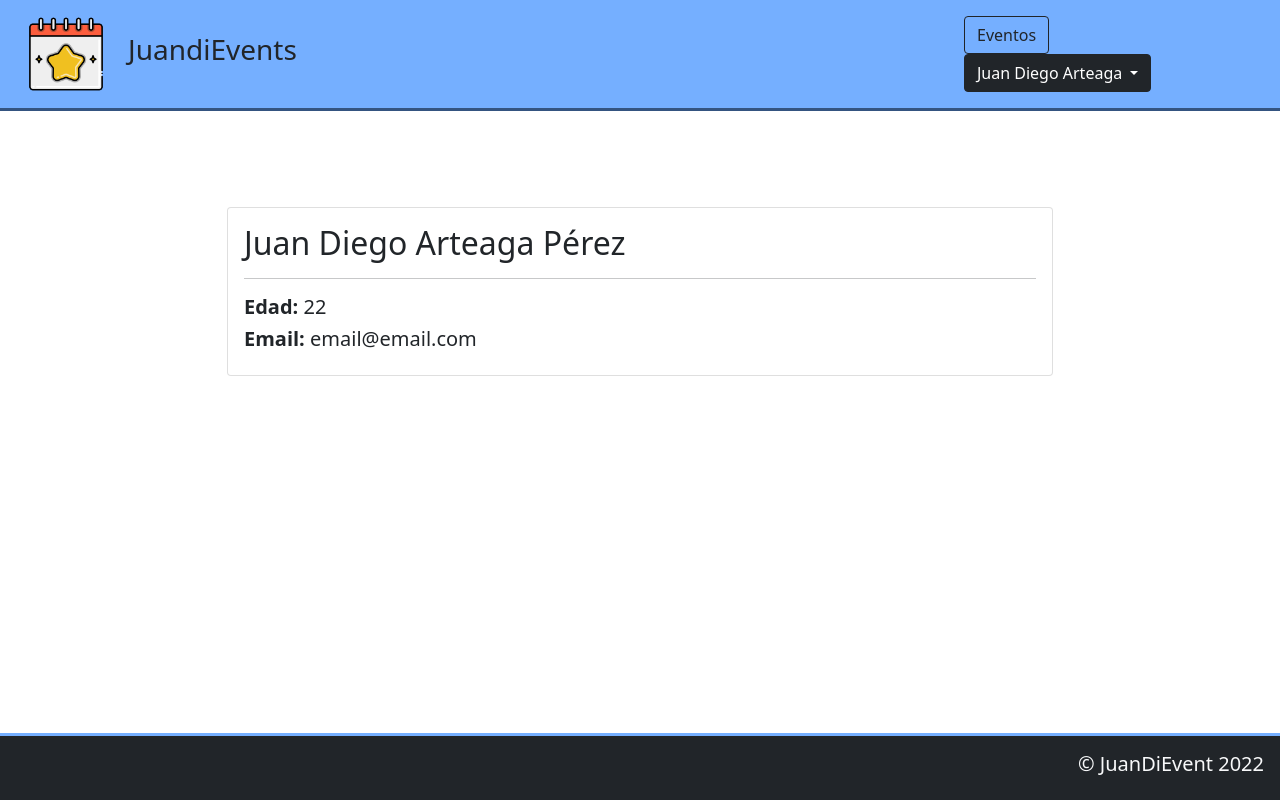
After one commit to juandixdd/php_crud_final_eventos, a PHP site: page /profile.php in a window 1280 px wide. The commit adds this page. Run offline with PHP 8.4, Linux system fonts and the light colour scheme.

Commit message:
Se agrega perfil de usuario y boton de eventos

```diff
--- a/index.php
+++ b/index.php
@@ -1,6 +1,6 @@
 <?php include 'template/header.php'; ?>
 
-<div class="container">
+<div class="container" style="margin-bottom: 100px;">
     <div class="row justify-content-center m-5">
         <div class="col-md-6 mt-5">
             <div class="card">
--- a/principalPage.php
+++ b/principalPage.php
@@ -1,6 +1,6 @@
 <?php include 'template/header.php'; ?>
 
-<div class="container mt-5 mb-5">
+<div class="container mt-5" style="margin-bottom: 100px;">
     <div class="row">
         <div class="card">
             <div class="card-body">
--- /dev/null
+++ b/profile.php
@@ -0,0 +1,21 @@
+<?php include 'template/header.php'; ?>
+
+<!-- ? profile -->
+
+<div class="container" style="margin-bottom: 100px;">
+    <div class="row justify-content-center m-5">
+        <div class="col-md-10 mt-5">
+            <div class="card">
+                <div class="card-body">
+                    <h2 class="card-title">Juan Diego Arteaga Pérez</h2>
+                    <hr>
+                    <h5><b>Edad: </b>22</h5>
+                    <h5><b>Email: </b> email@email.com </h5>
+                </div>
+            </div>
+        </div>
+    </div>
+</div>
+
+
+<?php include 'template/footer.php'; ?>
--- a/register.php
+++ b/register.php
@@ -1,6 +1,6 @@
 <?php include 'template/header.php'; ?>
 
-<div class="container">
+<div class="container"  style="margin-bottom: 100px;">
     <div class="row justify-content-center m-5">
         <div class="col-md-6 mt-5">
             <div class="card">
--- a/template/header.php
+++ b/template/header.php
@@ -21,6 +21,25 @@
                         <h3 class="col">JuandiEvents</h3>
                     </div>
                 </div>
+                <div class="col-md-3">
+
+                </div>
+                <div class="col-md-3">
+                    <div class="row justify-content-between">
+                        <div class="col">
+                            <a href="principalPage.php" class="btn btn-outline-dark">Eventos</a>
+                        </div>
+                        <div class="dropdown col">
+                            <button class="btn btn-dark dropdown-toggle" type="button" id="dropdownMenuButton1" data-bs-toggle="dropdown" aria-expanded="false">
+                                Juan Diego Arteaga
+                            </button>
+                            <ul class="dropdown-menu" aria-labelledby="dropdownMenuButton1">
+                                <li><a class="dropdown-item" href="profile.php">Perfil</a></li>
+                                <li><a class="dropdown-item text-danger" href="index.php">Cerrar sesión</a></li>
+                            </ul>
+                        </div>
+                    </div>
+                </div>
             </div>
         </header>
 
```
Also changed, not shown: assets/styles/style.css (+7 -7 lines), pages/login.php (deleted, +0 -16 lines).
